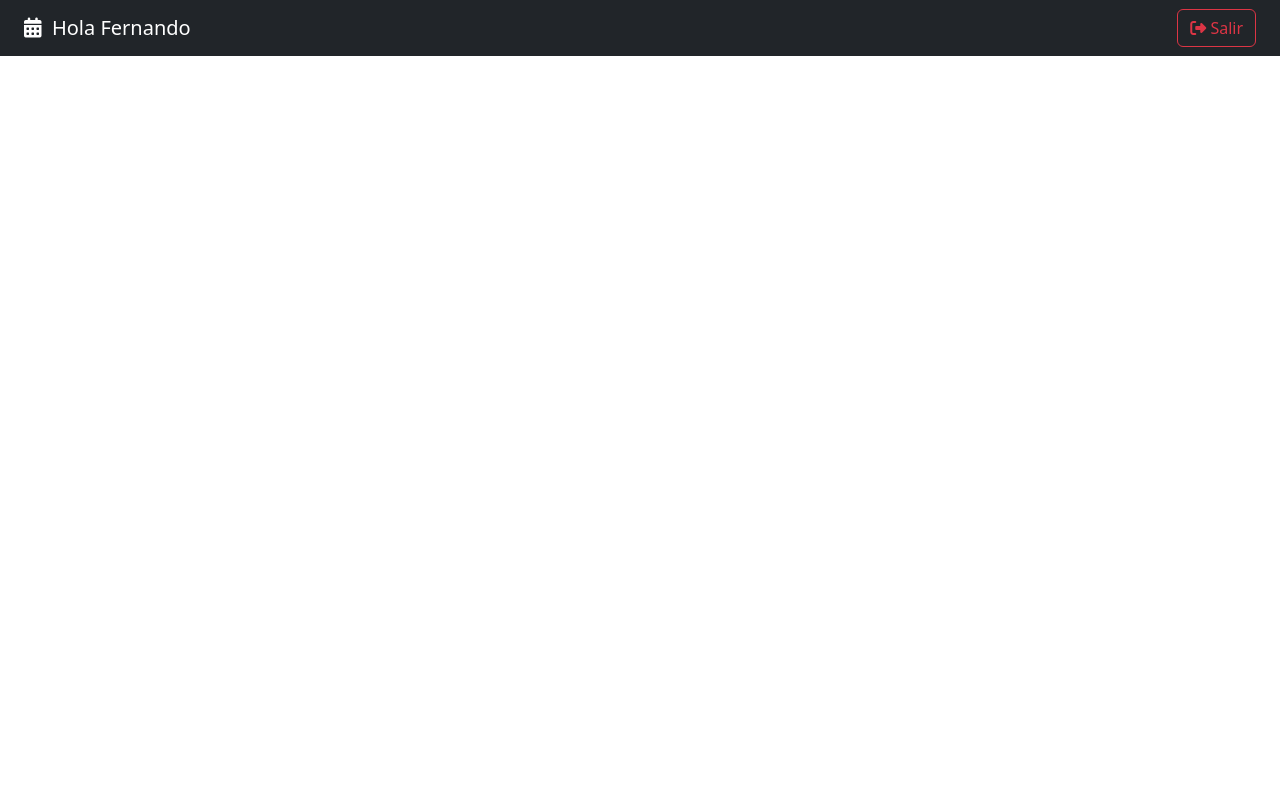
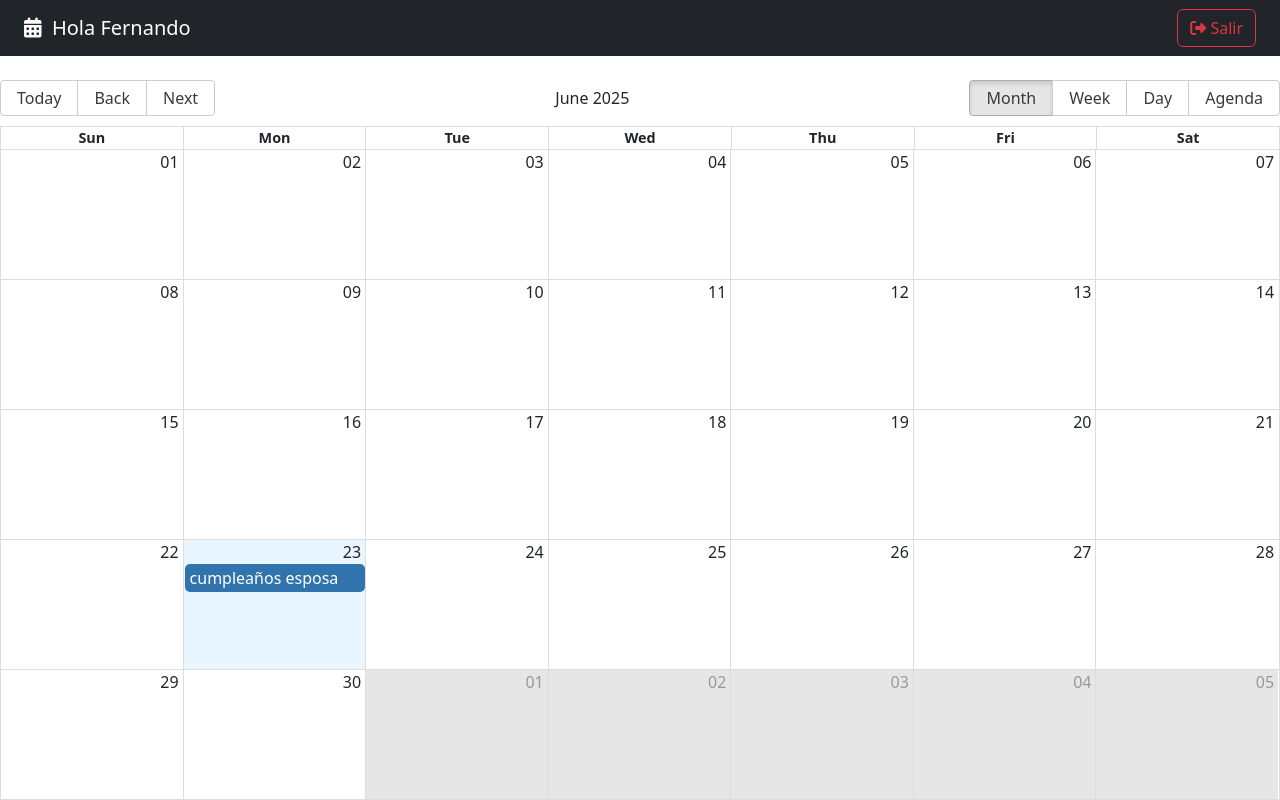
Before and after one commit to fernando8715/calendarApp, a React (Vite) app: page / in a window 1280 px wide. Built offline with nearby package versions, Linux system fonts and the light colour scheme.

Commit message:
instalar y configurar el paquete de react-big-calendar

```diff
--- a/package.json
+++ b/package.json
@@ -10,7 +10,9 @@
     "preview": "vite preview"
   },
   "dependencies": {
+    "date-fns": "^4.1.0",
     "react": "^19.1.0",
+    "react-big-calendar": "^1.19.4",
     "react-dom": "^19.1.0",
     "react-router": "^7.6.2"
   },
--- a/src/calendar/page/CalendarPage.jsx
+++ b/src/calendar/page/CalendarPage.jsx
@@ -1,9 +1,49 @@
+import { Calendar, dateFnsLocalizer } from 'react-big-calendar';
+import 'react-big-calendar/lib/css/react-big-calendar.css';
+
+import { addHours, format, parse, startOfWeek, getDay } from 'date-fns';
+import enUS from 'date-fns/locale/en-US'
+
+
 import { Navbar } from "../"
+
+const locales = {
+  'en-US': enUS,
+}
+
+const localizer = dateFnsLocalizer({
+  format,
+  parse,
+  startOfWeek,
+  getDay,
+  locales,
+})
+
+const events = [{
+  title: 'cumpleaños esposa',
+  note: 'reservar una cena',
+  start: new Date(),
+  end: addHours( new Date(), 2),
+  bgColor: '#fafafa',
+  user: {
+    id: 123,
+    name: 'fernando'
+  }
+}]
 
 export const CalendarPage = () => {
   return (
     <>
       <Navbar />
+
+      <Calendar
+        localizer={localizer}
+        events={events}
+        startAccessor="start"
+        endAccessor="end"
+        style={{ height: 'calc(100vh - 80px)' }}
+      />
+
     </>
   )
 }
```
Also changed, not shown: 1 other file (tests, documents, lock files or other folders).
